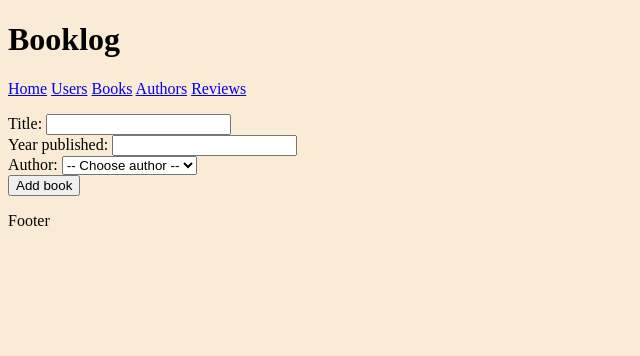
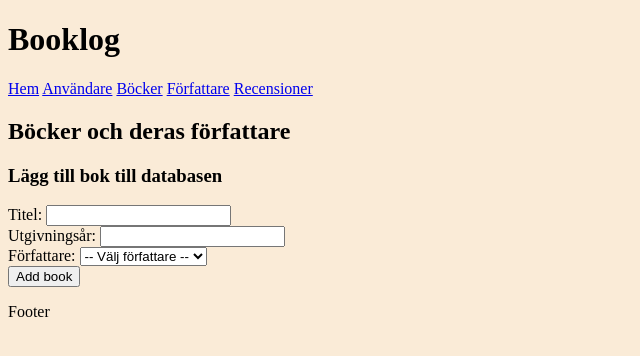
Before and after one commit to carlsylvan/booklog, a PHP site: page /books.php in a window 1280 px wide. Shown: the top 356 px of the page, without its empty margins (0-640 px from the left). Run offline with PHP 8.4, Linux system fonts and the light colour scheme; data that the repository does not hold is empty.

Commit message:
author view and swedish

```diff
--- a/classes/book-view.php
+++ b/classes/book-view.php
@@ -3,6 +3,7 @@
 class BookView {
 
     public function renderAllBooks(array $books): void {
+        echo "<h2>Böcker</h2>";
         echo "<ul>";
         foreach ($books as $book) {
             echo "<li>{$book['title']} ({$book['year']})</li>";
@@ -10,8 +11,8 @@ class BookView {
         echo "</ul>";
     }
 
-    public function renderAllBooksWithAuthorsAsList(array $books): void
-    {
+    public function renderAllBooksWithAuthorsAsList(array $books): void {
+        echo "<h2>Böcker och deras författare</h2>";
         echo "<ul>";
         foreach ($books as $book) {
             echo "<li>{$book['title']} av {$book['first_name']} {$book['last_name']} ({$book['year']})</li>";
--- a/index.php
+++ b/index.php
@@ -14,4 +14,6 @@ $userView = new UserView();
 include 'partials/header.php';
 include 'partials/nav.php';
 
+echo "<h2>Hej, på den här sidan kan du logga böckerna du har läst</h2>";
+
 include 'partials/footer.php';
--- a/partials/book-form.php
+++ b/partials/book-form.php
@@ -4,20 +4,20 @@ require_once 'classes/author-model.php';
 
 $authorModel = new AuthorModel(connect($host, $db, $user, $password));
 ?>
-
+<h3>Lägg till bok till databasen</h3>
 <form action="form-handlers/book-form-handler.php" method="post">
     <div>
-        <label for="title">Title: </label>
+        <label for="title">Titel: </label>
         <input type="text" name="title" id="title">
     </div>
     <div>
-        <label for="year">Year published: </label>
+        <label for="year">Utgivningsår: </label>
         <input type="number" name="year" id="year">
     </div>
     <div>
-        <label for="author">Author: </label>
+        <label for="author">Författare: </label>
         <select name="authorId" id="author">
-            <option value="">-- Choose author --</option>
+            <option value="">-- Välj författare --</option>
 
             <?php
             $authors = $authorModel->getAllAuthors();
--- a/partials/nav.php
+++ b/partials/nav.php
@@ -1,8 +1,7 @@
 <nav>
-    <a href="index.php">Home</a>
-    <!-- <a href="index.php?page=book">Böcker</a> -->
-    <a href="users.php">Users</a>
-    <a href="books.php">Books</a>
-    <a href="authors.php">Authors</a>
-    <a href="reviews.php">Reviews</a>
+    <a href="index.php">Hem</a>
+    <a href="users.php">Användare</a>
+    <a href="books.php">Böcker</a>
+    <a href="authors.php">Författare</a>
+    <a href="reviews.php">Recensioner</a>
 </nav>
```
Also changed, not shown: authors.php (+11 -0 lines), classes/author-view.php (added, +13 -0 lines).
